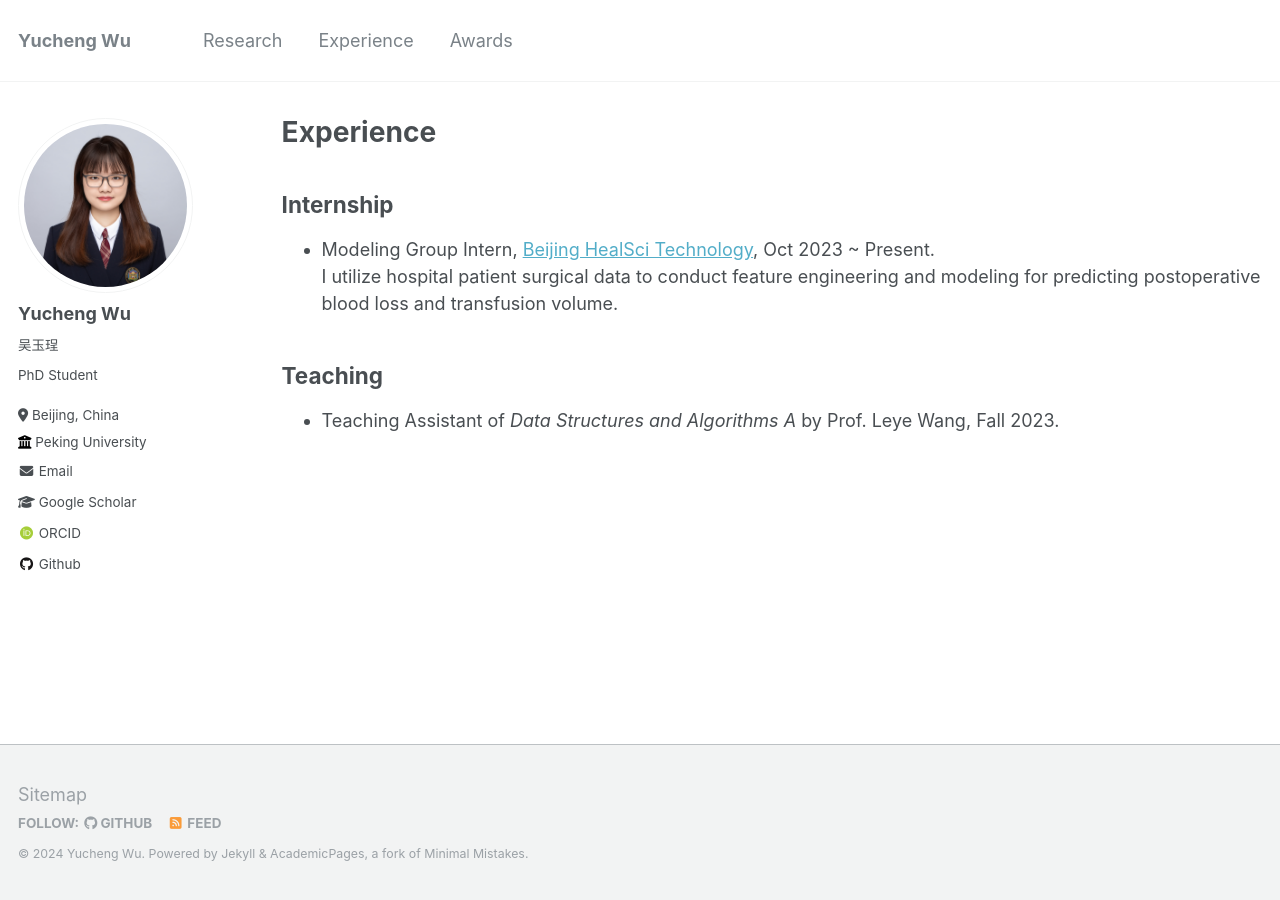
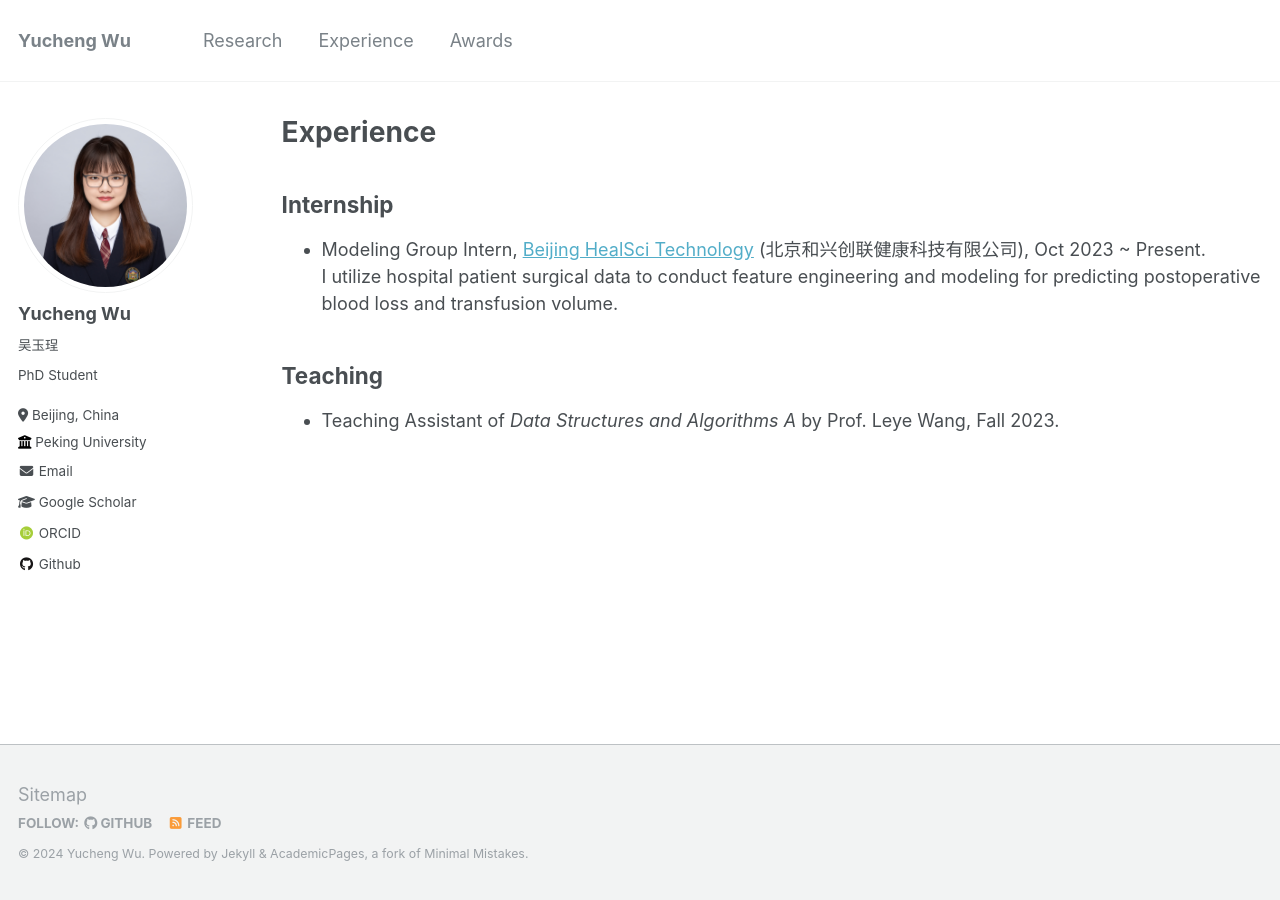
Before and after one commit to wuyucheng2002/wuyucheng2002.github.io, a Jekyll site: the page built from _pages/experience.md, in a window 1280 px wide. Built offline with Jekyll 4.4.1, drawn with Linux system fonts in a browser that asks for light colours; some web fonts are replaced.

Commit message:
Update experience.md

```diff
--- a/_pages/experience.md
+++ b/_pages/experience.md
@@ -7,7 +7,7 @@ author_profile: true
 
 ## Internship
 
-* Modeling Group Intern, <a href="https://www.healscitech.com/#/home" target="_blank">Beijing HealSci Technology</a>, Oct 2023 ~ Present. <br/>
+* Modeling Group Intern, <a href="https://www.healscitech.com/#/home" target="_blank">Beijing HealSci Technology</a> (北京和兴创联健康科技有限公司), Oct 2023 ~ Present. <br/>
 I utilize hospital patient surgical data to conduct feature engineering and modeling for predicting postoperative blood loss and transfusion volume.
 
 ## Teaching
```
